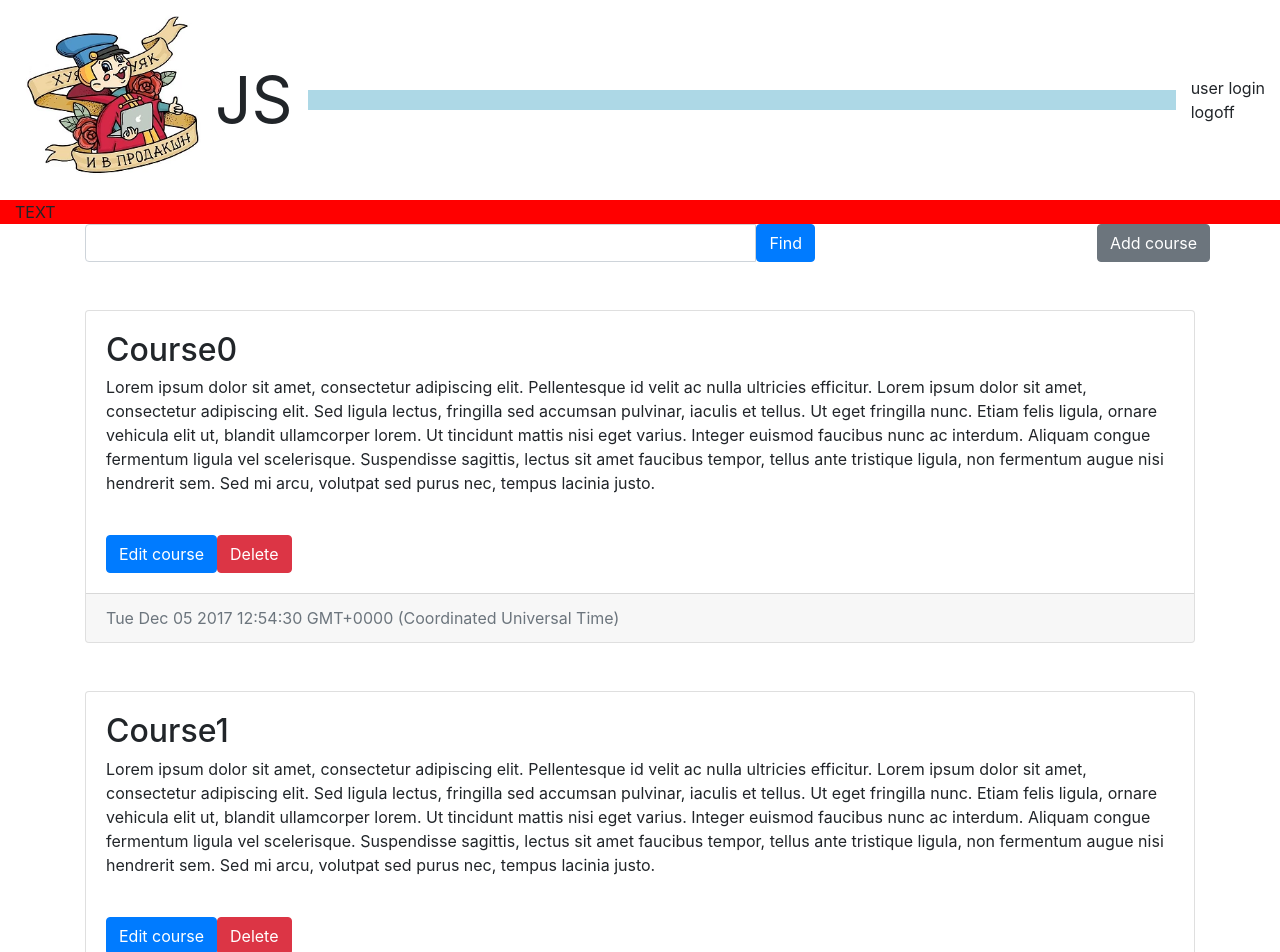
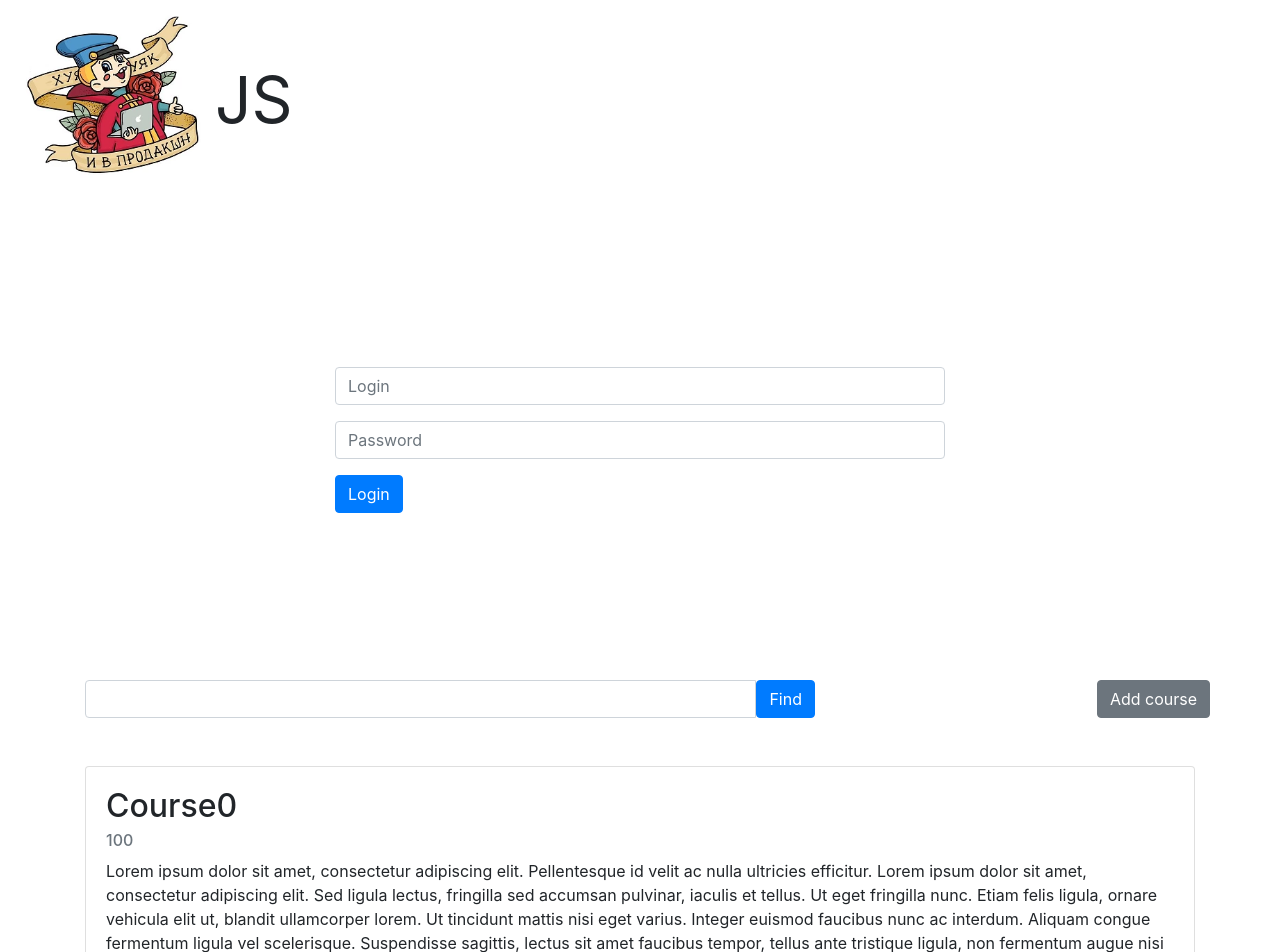
Before and after one commit to farafonoff/AngularMentoring, an Angular app: page / in a window 1280 px wide. Shown: the top 952 px of the page. Built offline with nearby package versions, Linux system fonts and the light colour scheme.

Commit message:
refactoring, login component

```diff
--- a/src/app/app.component.ts
+++ b/src/app/app.component.ts
@@ -1,4 +1,5 @@
 import { Component } from '@angular/core';
+import { AuthService } from './services/auth.service';
 
 @Component({
   selector: 'app-root',
@@ -7,4 +8,7 @@ import { Component } from '@angular/core';
 })
 export class AppComponent {
   title = 'app';
+  constructor(private authService: AuthService) {
+
+  }
 }
--- a/src/app/common/header/header.component.html
+++ b/src/app/common/header/header.component.html
@@ -1,13 +1,13 @@
 <div class='container-fluid'>
   <div class='row align-items-center'>
     <app-logo class='col-auto'></app-logo>
-    <div class='breadcrumbs col'>
+    <div class='breadcrumbs col' *ngIf="isLoggedIn">
 
     </div>
-    <div class='login-placeholder col-auto'>
-      user login
+    <div class='login-placeholder col-auto' *ngIf="isLoggedIn">
+      {{user?.login}}
       <br>
-      logoff
+      <a href='#' (click)="logout()">logoff</a>
     </div>
   </div>
 </div>
--- a/src/app/common/header/header.component.ts
+++ b/src/app/common/header/header.component.ts
@@ -1,4 +1,6 @@
 import { Component, OnInit } from '@angular/core';
+import { AuthService } from '../../services/auth.service';
+import { User } from '../../model/user.model';
 
 @Component({
   selector: 'app-header',
@@ -7,9 +9,21 @@ import { Component, OnInit } from '@angular/core';
 })
 export class HeaderComponent implements OnInit {
 
-  constructor() { }
+  get isLoggedIn(): boolean {
+    return this.authService.isAuthenticated();
+  }
+
+  get user(): User {
+    return this.authService.getUserInfo();
+  }
+
+  constructor(private authService: AuthService) { }
 
   ngOnInit() {
   }
 
+  logout() {
+    this.authService.logout();
+  }
+
 }
--- a/src/app/model/course.model.ts
+++ b/src/app/model/course.model.ts
@@ -1,7 +1,11 @@
 export class Course {
-    id: number;
-    name: string;
-    createDate: Date;
-    durationSeconds: number;
-    description: string;
+    constructor(
+        public id: number,
+        public name: string,
+        public createDate: Date,
+        public durationSeconds: number,
+        public description: string
+    ) {
+
+    }
 }
--- a/src/app/model/courses.mock.ts
+++ b/src/app/model/courses.mock.ts
@@ -3,11 +3,13 @@ import { Course } from './course.model';
 export function fakeCourses(): Course[] {
     const result = [];
     for (let i = 0; i < 10; ++i) {
-        const course = new Course();
-        course.id = i;
-        course.createDate = new Date();
-        course.name = `Course${i}`;
-        course.description = `Lorem ipsum dolor sit amet, consectetur adipiscing elit. Pellentesque id velit ac nulla ultricies efficitur. Lorem ipsum dolor sit amet, consectetur adipiscing elit. Sed ligula lectus, fringilla sed accumsan pulvinar, iaculis et tellus. Ut eget fringilla nunc. Etiam felis ligula, ornare vehicula elit ut, blandit ullamcorper lorem. Ut tincidunt mattis nisi eget varius. Integer euismod faucibus nunc ac interdum. Aliquam congue fermentum ligula vel scelerisque. Suspendisse sagittis, lectus sit amet faucibus tempor, tellus ante tristique ligula, non fermentum augue nisi hendrerit sem. Sed mi arcu, volutpat sed purus nec, tempus lacinia justo.`;
+        const course = new Course(
+            i,
+            `Course${i}`,
+            new Date(),
+            100,
+            `Lorem ipsum dolor sit amet, consectetur adipiscing elit. Pellentesque id velit ac nulla ultricies efficitur. Lorem ipsum dolor sit amet, consectetur adipiscing elit. Sed ligula lectus, fringilla sed accumsan pulvinar, iaculis et tellus. Ut eget fringilla nunc. Etiam felis ligula, ornare vehicula elit ut, blandit ullamcorper lorem. Ut tincidunt mattis nisi eget varius. Integer euismod faucibus nunc ac interdum. Aliquam congue fermentum ligula vel scelerisque. Suspendisse sagittis, lectus sit amet faucibus tempor, tellus ante tristique ligula, non fermentum augue nisi hendrerit sem. Sed mi arcu, volutpat sed purus nec, tempus lacinia justo.`
+        );
         result.push(course);
     }
     return result;
--- a/src/app/pages/login/login.component.css
+++ b/src/app/pages/login/login.component.css
@@ -0,0 +1,3 @@
+.big {
+    height: 60vh;
+}
--- a/src/app/pages/login/login.component.html
+++ b/src/app/pages/login/login.component.html
@@ -1,7 +1,13 @@
 <div class='container-fluid'>
-  <div class="h-100 row align-items-center">
-    <div class="col" style="background:red">
-      TEXT
+  <div class="row big align-items-center">
+    <div class="col-6 offset-3">
+      <div class="form-group">
+        <input class='form-control' type='text' [(ngModel)]="login" placeholder="Login">
+      </div>
+      <div class="form-group">
+        <input class='form-control' type='text' [(ngModel)]="password" placeholder="Password">
+      </div>
+      <button class="btn btn-primary" (click)="loginClick()">Login</button>
     </div>
   </div>
 </div>
--- a/src/app/pages/login/login.component.ts
+++ b/src/app/pages/login/login.component.ts
@@ -7,10 +7,17 @@ import { AuthService } from '../../services/auth.service';
   styleUrls: ['./login.component.css']
 })
 export class LoginComponent implements OnInit {
+  login = '';
+  password = '';
+
 
   constructor(private authService: AuthService) { }
 
   ngOnInit() {
   }
 
+  loginClick() {
+    this.authService.login(this.login, this.password);
+  }
+
 }
```
